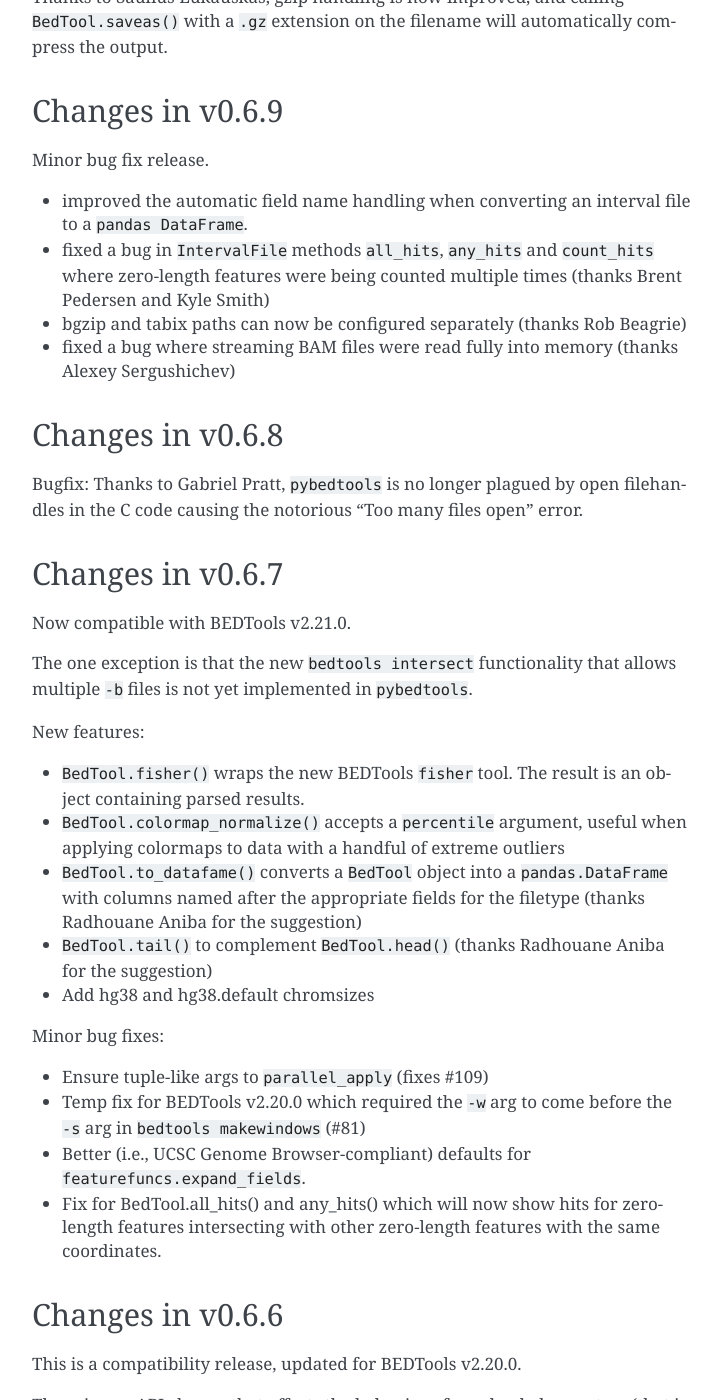
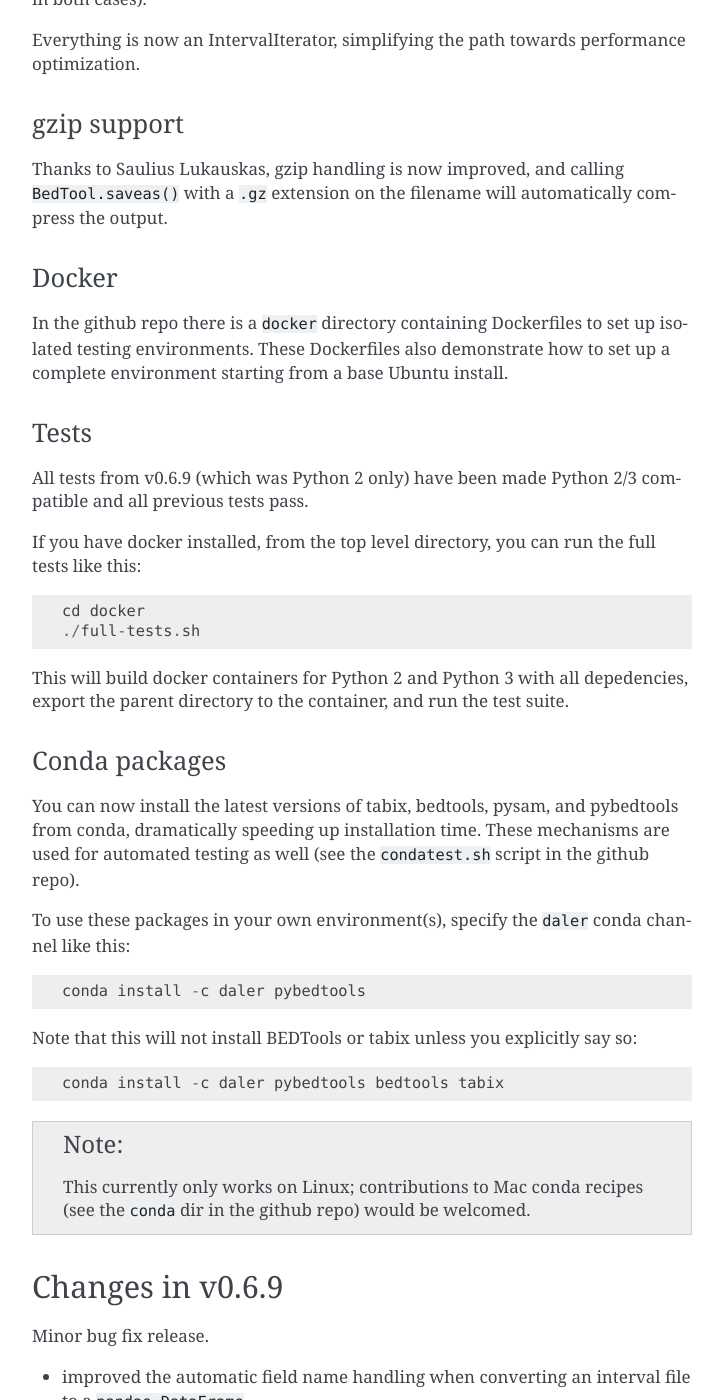
Before and after one commit to daler/pybedtools, a Sphinx documentation site: the page built from docs/source/changes.rst, in a window 1280 px wide and 1400 px high, scrolled down 1707 px. Shown: the whole window, without its empty margins (388-1111 px from the left). Built offline with Sphinx 7.4.7, drawn with Linux system fonts in a browser that asks for light colours; comment, search, counter and statistics services are not loaded; the version number is read from the project's files by our own code; some of the changed text lies outside the part shown.

Commit message:
changelog

```diff
--- a/docs/source/changes.rst
+++ b/docs/source/changes.rst
@@ -44,6 +45,13 @@ In the future, iterating over a BAM file will yield `pysam.AlignedSegment`
 objects directly, but for now you can use the `pybedtools.BAM.pysam_bamfile`
 attribute to access the underlying `pysam.AlignmentFile`
 
+Cython no longer a dependency
+~~~~~~~~~~~~~~~~~~~~~~~~~~~~~
+The Cythonized ``.cxx`` files are now shipped with the `pybedtools`
+distribution, so Cython is no longer a requirement for installation.
+
+You will however need to have Cython installed if you're developing pybedtools.
+
 Remote BAM support clarification
 ~~~~~~~~~~~~~~~~~~~~~~~~~~~~~~~~
 Previously, `pybedtools` was able to support remote BAMs by loosely wrapping
@@ -73,6 +81,49 @@ Thanks to Saulius Lukauskas, gzip handling is now improved, and calling
 `BedTool.saveas()` with a `.gz` extension on the filename will automatically
 compress the output.
 
+Docker
+~~~~~~
+In the github repo there is a `docker` directory containing Dockerfiles to set
+up isolated testing environments. These Dockerfiles also demonstrate how to set
+up a complete environment starting from a base Ubuntu install.
+
+Tests
+~~~~~
+All tests from v0.6.9 (which was Python 2 only) have been made Python 2/3
+compatible and all previous tests pass.
+
+If you have docker installed, from the top level directory, you can run the
+full tests like this::
+
+    cd docker
+    ./full-tests.sh
+
+This will build docker containers for Python 2 and Python 3 with all
+depedencies, export the parent directory to the container, and run the test
+suite.
+
+
+Conda packages
+~~~~~~~~~~~~~~
+You can now install the latest versions of tabix, bedtools, pysam, and
+pybedtools from conda, dramatically speeding up installation time. These
+mechanisms are used for automated testing as well (see the ``condatest.sh``
+script in the github repo).
+
+To use these packages in your own environment(s), specify the `daler` conda
+channel like this::
+
+    conda install -c daler pybedtools
+
+Note that this will not install BEDTools or tabix unless you explicitly say
+so::
+
+    conda install -c daler pybedtools bedtools tabix
+
+.. note::
+
+    This currently only works on Linux; contributions to Mac conda recipes (see
+    the `conda` dir in the github repo) would be welcomed.
 
 Changes in v0.6.9
 -----------------
```
Also changed, not shown: other parts of docs/source/changes.rst (+8 -7 lines).
